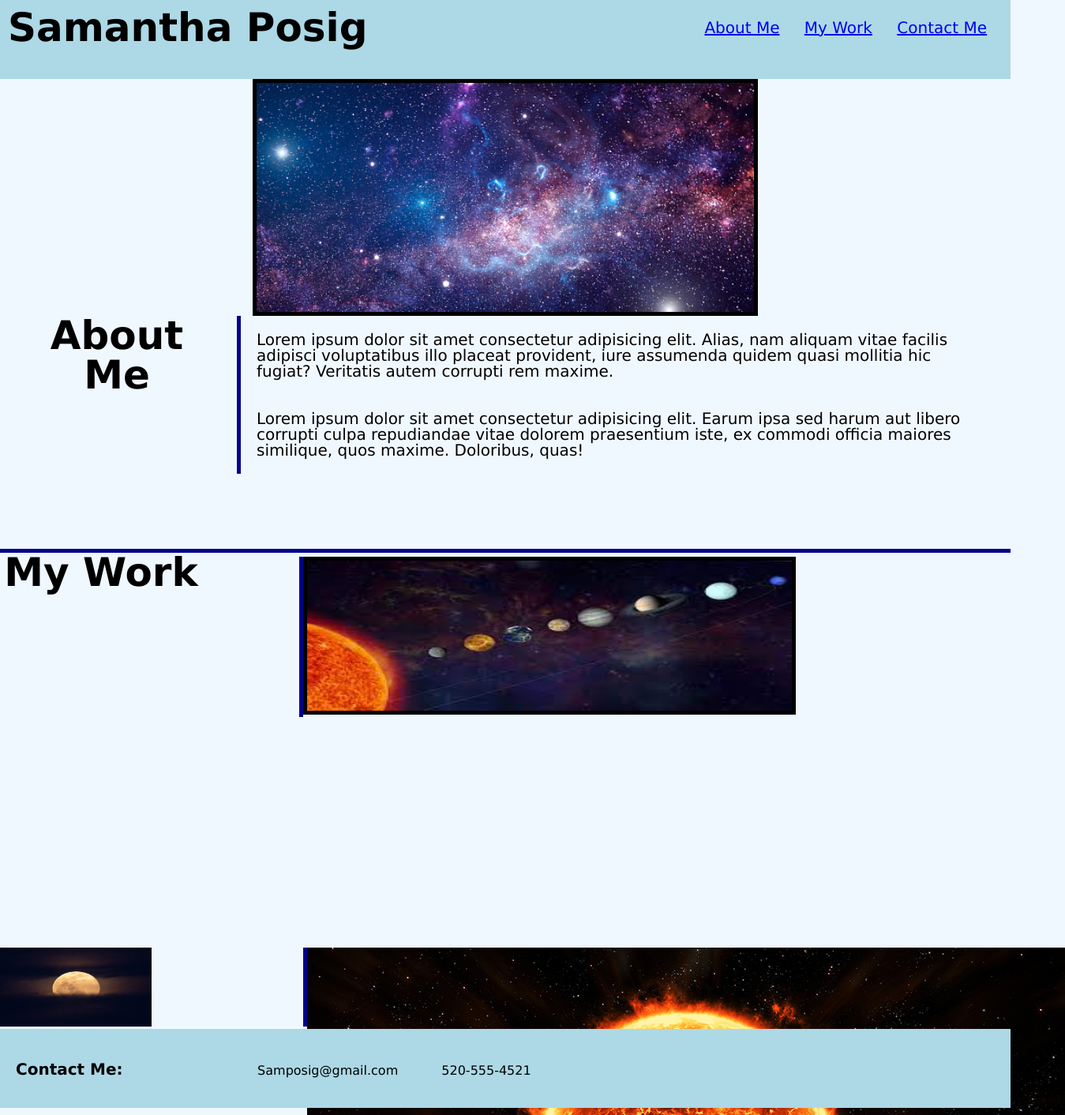
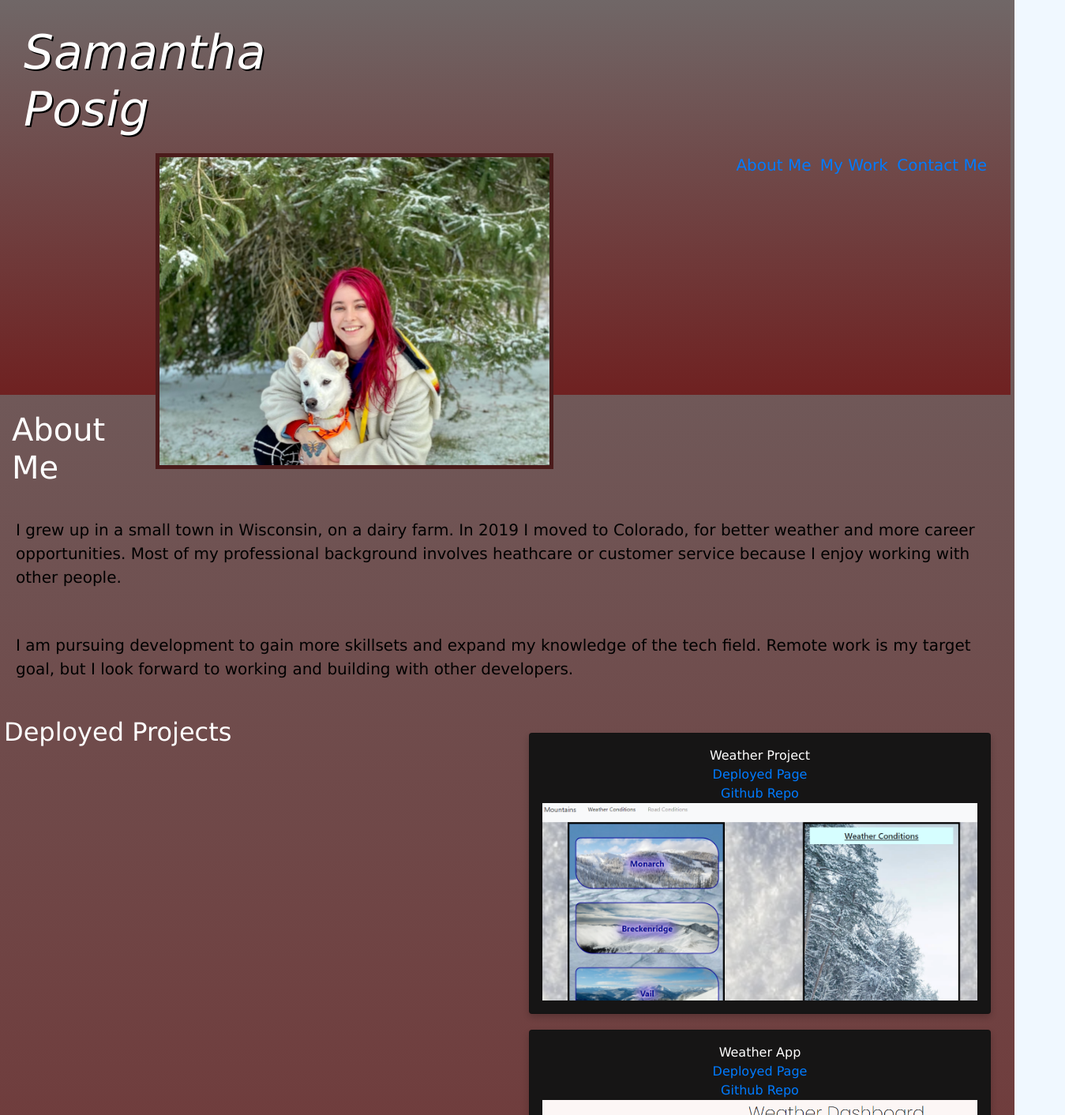
Before and after one commit to samposig/Portfolio, a plain HTML site: page index.html in a window 1280 px wide. Shown: the top 1412 px of the page at 79% size, 1349 px wide, since content can reach past the window. Drawn offline with nearby package versions, Linux system fonts and the light colour scheme.

Commit message:
added picture and repos for current projects

```diff
--- a/index.html
+++ b/index.html
@@ -5,8 +5,10 @@
     <meta http-equiv="X-UA-Compatible" content="IE=edge">
     <meta name="viewport" content="width=device-width, initial-scale=1.0">
     <title>Document</title>
-    <link rel="stylesheet" href="./reset.css">
-    <link rel="stylesheet" href="./style.css">
+    <link rel="stylesheet" href="https://cdnjs.cloudflare.com/ajax/libs/twitter-bootstrap/4.5.0/css/bootstrap.min.css">
+
+    <link rel="stylesheet" type="text/css" href="./style.css">
+    <link rel="stylesheet" href="./css/bootstrap-grid.css">
 </head>
 <body>
     <header>
@@ -24,45 +26,69 @@
                 </li>
             </ul>
         </nav>
+       <div class="pic"></div>
     </header>
 
-    <div class="pic"></div>
+
 
     <main>
-        <section id="AboutMe" class="AboutMe">
-            <h1>About Me</h1>
-            <p> Lorem ipsum dolor sit amet consectetur adipisicing elit. Alias, nam aliquam vitae facilis adipisci voluptatibus illo placeat provident, iure assumenda quidem quasi mollitia hic fugiat? Veritatis autem corrupti rem maxime.
-            </p>
-            <P>Lorem ipsum dolor sit amet consectetur adipisicing elit. Earum ipsa sed harum aut libero corrupti culpa repudiandae vitae dolorem praesentium iste, ex commodi officia maiores similique, quos maxime. Doloribus, quas!</P>
-        </section>
+        <div id="AboutMe" class="row">
+            <div id="AboutME" class="column-2">
+                <h1>About Me</h1>
+            </div>
+            <div id="aboutme" class="column-6">
+                <p> I grew up in a small town in Wisconsin, on a dairy farm.  In 2019 I moved to Colorado, for better weather and more career opportunities.  Most of my professional background involves heathcare or customer service because I enjoy working with other people.
+                </p>
+                <P>I am pursuing development to gain more skillsets and expand my knowledge of the tech field. Remote work is my target goal, but I look forward to working and building with other developers.</P>
+            </div>
+        </div>
 
-        <section id="MyWork" class="MyWork">
-            <h1>My Work</h1>
-            <div class="Work">
-                <a href="https://www.space.com/16080-solar-system-planets.html">
-                    <img src="./img-1.jpg" class="demo1"/>
-                </a>
+        <div id="MyWork" class="row">
+            <div class="column">
+                <h2>Deployed Projects</h2>
             </div>
-            <div class="work1">
-                <a href="https://www.bhphotovideo.com/explora/outdoors/features/space-sun-and-solar-viewing-facts-versus-fiction">
-                    <img src="./img-2.jpg" class="demo2"/>
-                </a>
+            <div id="deployedWork" class="column">
+                <div id="project1" class="card">
+                    <div class="title">Weather Project</div>
+                    <a href="https://paterma.github.io/Bug-Spray/" target="_blank">Deployed Page</a>
+                    <a href="https://github.com/Paterma/Bug-Spray" target="_blank">Github Repo</a>
+                    <img src="./weatherprojectScreenshot.png" alt="Screenshot of Deployed Weather Project">
+                </div>
+
+                <div id="weatherapp" class="card">
+                    <div class="title">Weather App</div>
+                    <a href="https://samposig.github.io/Weather-app/" target="_blank">Deployed Page</a>
+                    <a href="https://github.com/samposig/Weather-app" target="_blank">Github Repo</a>
+                    <img src="./weatherappScreenshot.png" alt="Screenshot of Current Weather App">
+                </div>
+
+                <div id ="passwordGen"class="card">
+                    <div class="title">Password Generator</div>
+                     <a href="https://samposig.github.io/PasswordGenerator/" target="_blank">Deployed Page</a>
+                    <a href="https://github.com/samposig/PasswordGenerator" target="_blank">Github Repo</a>
+                    <img src="./passwordgenScreenshot.png" alt="Screenshot of Password Generator Webpage">
+                </div>
             </div>
-            <div class="work2">
-                <a href="https://solarsystem.nasa.gov/news/1818/the-next-full-moon-is-a-supermoon-pink-moon/">
-                    <img src="./img-3.jpg" class="demo3"/>
-                </a>
-            </div>
-        </section>
+        </div>
 
-        <section id="ContactMe" class="ContactMe">
-             <h1>Contact Me: </h1>
+        <footer id="ContactMe" class="row">
+             <h3>Contact Me: </h3>
              <ul>
                  <li>Samposig@gmail.com</li>
                  <li>520-555-4521</li>
-             </ul>
-        </section>
+                 <li>
+                    <a href="https://github.com/samposig" target="_blank">Github Profile</a>
+                 </li>
+                 <li>
+                     <a href="https://www.linkedin.com/in/samantha-posig-50ba4b22b/" target="_blank">LinkedIn Profile</a>
+                 </li>
+                 <li>
+                     <a href="./css/Resume 2021.pdf">Resume</a>
+                 </li>
+            </ul>
+         </footer>
     </main>
-
+    <script src="https://code.jquery.com/jquery-3.5.1.min.js" integrity="sha256-9/aliU8dGd2tb6OSsuzixeV4y/faTqgFtohetphbbj0=" crossorigin="anonymous"></script>
+    <script src="https://cdn.jsdelivr.net/npm/bootstrap@4.5.3/dist/js/bootstrap.min.js" integrity="sha384-w1Q4orYjBQndcko6MimVbzY0tgp4pWB4lZ7lr30WKz0vr/aWKhXdBNmNb5D92v7s" crossorigin="anonymous"></script>
 </body>
 </html>
--- a/style.css
+++ b/style.css
@@ -4,43 +4,40 @@
 }
 body {
     background-color: aliceblue;
+    background-image: linear-gradient(rgb(112, 103, 103),rgb(111, 33, 33));
 }
 header {
-    height: 100px;
+    color: white;
+    height: 500px;
     width: 100%;
-    background-color: lightblue;
-    color: black;
+    background-image: linear-gradient(rgb(112, 103, 103),rgb(111, 33, 33));
     padding: 10px;
 }
 header h1 {
-    font-size: 50px;
-    display: inline-block;
-
+    font-style: oblique;
+    font-size: 60px;
+    text-align: left;
+    text-shadow: 2px 2px black;
 }
 header nav {
-    padding-top: 15px;
     margin-right: 20px;
     float: right;
     font-family: 'Gill Sans', 'Gill Sans MT', Calibri, 'Trebuchet MS', sans-serif;
     font-size: 20px;
 }
 
-header nav ul {
-    color:aliceblue;
-    height: 50px;
-
-}
-
 header nav ul li {
+    color: white;
+    text-align: right;
     display: inline-block;
-    margin-left: 25px;
+    margin-left: 5px;
 }
 .pic {
-    height: 300px;
-    width: 50%;
-    background-image: url("./fill-in-pic.jpg");
+    height: 400px;
+    width: 40%;
+    background-image: url("./portfolio-pic.jpeg");
     background-size: cover;
-    border: 5px solid black;
+    border: 5px solid rgb(75, 27, 27);
     align-content: center;
     display: block;
     margin-left: auto;
@@ -48,94 +45,74 @@ header nav ul li {
 }
 
 .AboutMe {
+    display: grid;
     height: 300px;
-    border-bottom: 5px solid darkblue;
+
+}
+h1 {
+    width: 20%;
+    margin: 20px;
+    text-align: center;
+    vertical-align: middle;
+    font-size: 40px;
+    color: white;
 }
 
-.AboutMe h1 {
-
-    display: inline-block;
-    width: 20%;
-    margin-left: 20px;
-    text-align: center;
-    vertical-align: middle;
-    font-size: 50px;
-}
-
-.AboutMe p {
+p {
     border-left: 5px solid darkblue;
-    margin-right: 20px;
+    margin-right: 15px;
     padding: 20px;
     clear: both;
     float: right;
-    width: 75%;
     font-size: 20px;
-
+    color:black;
 }
 
-.MyWork {
-    height: 500px;
-    width: 100%;
-    display: inline-block;
+/* Float four columns side by side */
+.column {
+    /* float: left; */
+    width: 50%;
+    padding: 10px;
+  }
+
+.row:after {
+    content: "";
+    display: table;
+    clear: both;
 }
 
-.MyWork h1 {
-    width: 20%;
-    height: 500px;
-    /* margin-left: 20px; */
+  /* Remove extra left and right margins, due to padding in columns */
+  .row {margin: 0 -5px;}
+
+  /* Style the counter cards */
+  h2 {
+    color: white;
+    font: 40px;
+  }
+
+  .card {
+    box-shadow: 0 4px 8px 0 rgba(0, 0, 0, 0.2); /* this adds the "card" effect */
+    padding: 16px;
+    margin: 20px;
+    text-align: center;
+    color: white;
+    background-color: #161515;
+  }
+
+footer {
     display: inline-block;
-    text-align: center;
-    font-size: 50px;
-    /* border-right: 5px solid darkblue; */
-
+    width: 100%;
+    color: white;
 }
 
-.MyWork .work1 {
-    border-left: 5px solid darkblue;
-    margin: 0;
-    padding: 0;
-    clear: both;
-    float: right;
-    width: 70%;
-    height: 100px;
-}
-
-.Work {
-    border-left: 5px solid darkblue;
-    margin: 5px 5px;
-    padding: 0;
-    clear: both;
-    float: right;
-    width: 70%;
-}
-
-.Work img {
-    border: 5px solid black;
-    height: 200px;
-    width: 70%;
-}
-
-.work2 img{
-    width: 15%;
-    height: 100px;
-}
-
-.ContactMe {
-    display: inline-block;
-    width: 100%;
-    height: 100px;
-    background-color: lightblue;
-    color: black;
-}
-
-.ContactMe h1 {
+footer h1 {
     width: 20%;
     margin-left: 20px;
     display: inline-block;
     font-size: 20px;
 }
 
-.ContactMe ul {
+footer ul {
     margin-right: 20px;
     padding: 20px;
     clear: both;
@@ -143,7 +120,15 @@ header nav ul li {
     display: inline-block;
 }
 
-.ContactMe ul li {
+footer ul li {
     display: inline-block;
     margin: 25px;
 }
+
+@media screen and (max-width: 600px) {
+    .column {
+      width: 100%;
+      display: block;
+      margin-bottom: 20px;
+    }
+}
```
Also changed, not shown: fill-in-pic.jpg (deleted), img-1.jpg (deleted), img-2.jpg (deleted), img-3.jpg (deleted), passwordgenScreenshot.png (added), portfolio-pic.jpeg (added), weatherappScreenshot.png (added), weatherprojectScreenshot.png (added), 1 other file.
